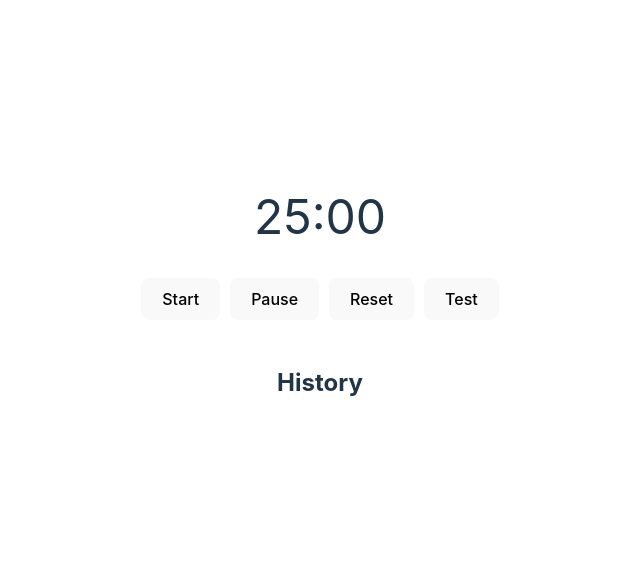
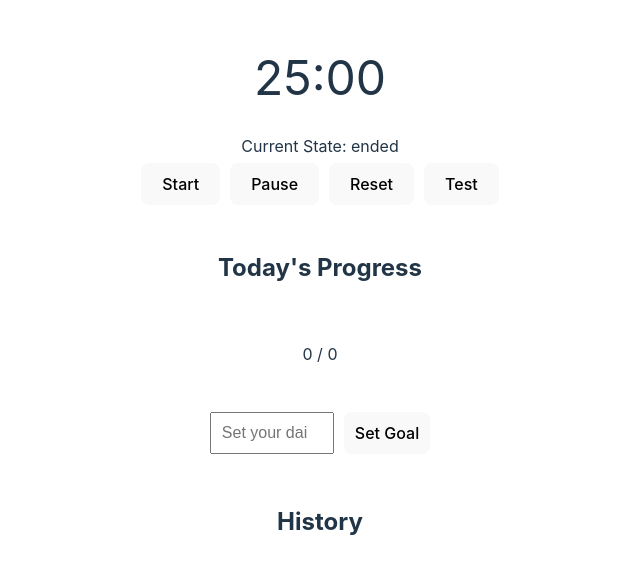
Before and after one commit to Jason0107/2024-8-6my-pomodoro-app, a React (Vite) app: page / in a window 1280 px wide. Shown: the part 136-710 px from the top of the page, without its empty margins (320-960 px from the left). Built offline with nearby package versions, Linux system fonts and the light colour scheme.

Commit message:
设置目标功能

```diff
--- a/src/App.tsx
+++ b/src/App.tsx
@@ -17,6 +17,8 @@ const App: React.FC = () => {
     const [timerState, setTimerState] = useState<TimerState>(TimerState.ENDED);
     const [history, setHistory] = useState<HistoryRecord[]>([]);
     const [alertTriggered, setAlertTriggered] = useState<boolean>(false);
+    const [dailyGoal, setDailyGoal] = useState<number>(0);
+    const [goalInput, setGoalInput] = useState<string>("");
 
     useEffect(() => {
         // Load history from LocalStorage
@@ -42,7 +44,7 @@ const App: React.FC = () => {
         return () => {
             if (interval) clearInterval(interval);
         };
-    }, [timerState, seconds,alertTriggered]);
+    }, [timerState, seconds, alertTriggered]);
 
     const formatTime = (seconds: number): string => {
         const minutes = Math.floor(seconds / 60);
@@ -74,16 +76,44 @@ const App: React.FC = () => {
         setTimerState(TimerState.RUNNING);
     };
 
+    const handleGoalInputChange = (event: React.ChangeEvent<HTMLInputElement>) => {
+        setGoalInput(event.target.value);
+    };
+
+    const handleSetGoal = () => {
+        setDailyGoal(parseInt(goalInput) || 0);
+    };
+
+    const completedCount = history.length;
+    const progressPercentage = dailyGoal ? (completedCount / dailyGoal) * 100 : 0;
+
     return (
         <div className="app">
             <div className="time">
                 {formatTime(seconds)}
+            </div>
+            <div className="state">
+                Current State: {timerState}
             </div>
             <div className="buttons">
                 <button onClick={handleStart}>Start</button>
                 <button onClick={() => setTimerState(TimerState.PAUSED)}>Pause</button>
                 <button onClick={() => { setSeconds(1500); setTimerState(TimerState.ENDED); }}>Reset</button>
                 <button onClick={handleTestStart}>Test</button>
+            </div>
+            <div className="progress">
+                <h2>Today's Progress</h2>
+                <div className="progress-bar" style={{ width: `${progressPercentage}%` }}></div>
+                <p>{completedCount} / {dailyGoal}</p>
+            </div>
+            <div className="set-goal">
+                <input
+                    type="number"
+                    value={goalInput}
+                    onChange={handleGoalInputChange}
+                    placeholder="Set your daily goal"
+                />
+                <button onClick={handleSetGoal}>Set Goal</button>
             </div>
             <div className="history">
                 <h2>History</h2>
--- a/src/index.css
+++ b/src/index.css
@@ -63,6 +63,35 @@ button:focus-visible {
   text-align: center; /* Add this line */
 }
 
+.progress {
+  width: 100%;
+  max-width: 400px;
+  margin: 20px 0;
+}
+
+.progress-bar {
+  height: 20px;
+  background-color: #646cff;
+  border-radius: 10px;
+}
+
+.set-goal {
+  display: flex;
+  align-items: center;
+}
+
+.set-goal input {
+  padding: 10px;
+  margin: 10px 10px 10px 0;
+  font-size: 1em;
+  width: 100px;
+}
+
+.set-goal button {
+  padding: 10px;
+  font-size: 1em;
+}
+
 @media (prefers-color-scheme: light) {
   :root {
     color: #213547;
```
